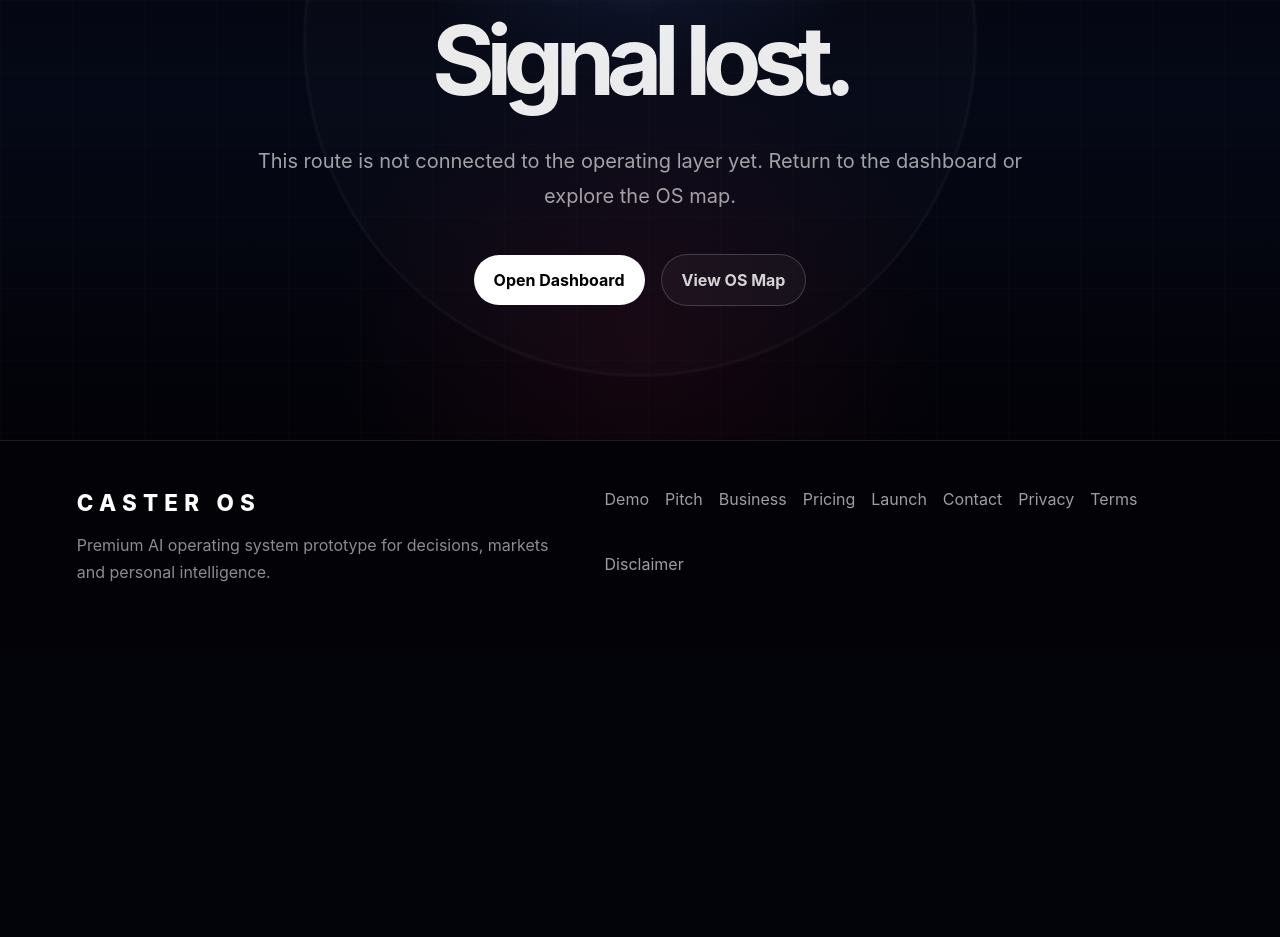
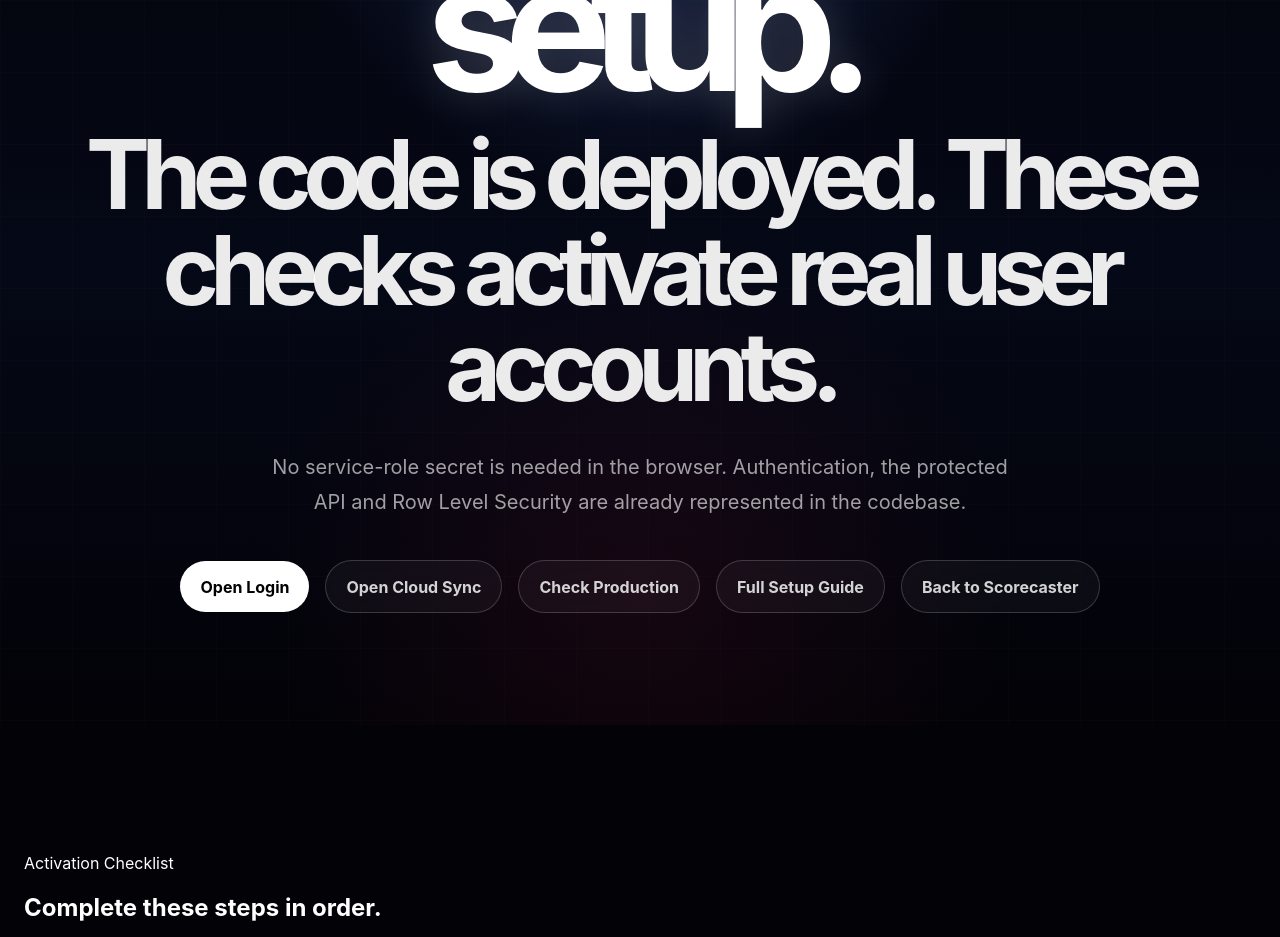
Before and after one commit to vv-glitchhub/Caster-hub, a Next.js app: page /apps/scorecaster/setup in a window 1280 px wide. Before the commit this address had no page. Shown: the part 360-1297 px from the top of the page. Before the commit the page ends 1010 px from the top, so only its background shows below. Built offline with nearby package versions, Linux system fonts and the light colour scheme.

Commit message:
Add Scorecaster cloud activation checklist

```diff
--- /dev/null
+++ b/app/apps/scorecaster/setup/page.tsx
@@ -0,0 +1,80 @@
+const SCORECASTER_URL = 'https://scorecaster.vercel.app'
+const REPO_URL = 'https://github.com/vv-glitchhub/scorecaster'
+
+const steps = [
+  {
+    title: 'Run the database migration',
+    detail: 'Open the Supabase SQL Editor and run supabase/scorecaster_auth_cloud.sql from the Scorecaster repository.',
+  },
+  {
+    title: 'Configure Auth URLs',
+    detail: 'Set the production Site URL to https://scorecaster.vercel.app and allow https://scorecaster.vercel.app/auth/confirm as a redirect URL.',
+  },
+  {
+    title: 'Create the first account',
+    detail: 'Open /login, create an account and complete email confirmation if it is enabled in Supabase.',
+  },
+  {
+    title: 'Test local-to-cloud migration',
+    detail: 'Add a manual pick in Quick Use, then open Cloud Sync and copy it to the authenticated account.',
+  },
+  {
+    title: 'Verify user isolation',
+    detail: 'Create a second test account and confirm that each account only sees its own cloud bets.',
+  },
+]
+
+export default function ScorecasterSetupPage() {
+  return (
+    <main className="home-page">
+      <section className="home-hero">
+        <div className="home-bg" />
+        <div className="home-grid" />
+        <div className="home-hero-inner">
+          <p className="home-eyebrow">Scorecaster Activation</p>
+          <h1 className="home-title">Finish the cloud setup.</h1>
+          <h2 className="home-subtitle">The code is deployed. These checks activate real user accounts.</h2>
+          <p className="home-lead">
+            No service-role secret is needed in the browser. Authentication, the protected API and Row Level Security are already represented in the codebase.
+          </p>
+          <div className="home-actions">
+            <a className="primary-button" href={`${SCORECASTER_URL}/login`}>Open Login</a>
+            <a className="secondary-button" href={`${SCORECASTER_URL}/cloud-sync`}>Open Cloud Sync</a>
+            <a className="secondary-button" href={`${SCORECASTER_URL}/production-status`}>Check Production</a>
+            <a className="secondary-button" href={`${REPO_URL}/blob/main/docs/AUTH_CLOUD_SETUP.md`}>Full Setup Guide</a>
+            <a className="secondary-button" href="/apps/scorecaster">Back to Scorecaster</a>
+          </div>
+        </div>
+      </section>
+
+      <section className="home-section">
+        <div className="home-container">
+          <p className="section-label">Activation Checklist</p>
+          <h2 className="section-title">Complete these steps in order.</h2>
+          <div className="home-module-grid">
+            {steps.map((step, index) => (
+              <article key={step.title} className="home-module-card min-h-0">
+                <p className="home-module-label">Step {index + 1}</p>
+                <h3 className="home-module-title">{step.title}</h3>
+                <p className="home-module-text">{step.detail}</p>
+              </article>
+            ))}
+          </div>
+        </div>
+      </section>
+
+      <section className="home-section">
+        <div className="home-container">
+          <p className="section-label">Definition of Done</p>
+          <h2 className="section-title">Cloud activation is complete when two users cannot see each other&apos;s data.</h2>
+          <article className="home-highlight-card">
+            <p className="home-card-title">Required result</p>
+            <p className="home-card-text">
+              Login works, email confirmation returns to Scorecaster, local bets sync without duplicates, signout clears the session and Row Level Security isolates every account.
+            </p>
+          </article>
+        </div>
+      </section>
+    </main>
+  )
+}
```
